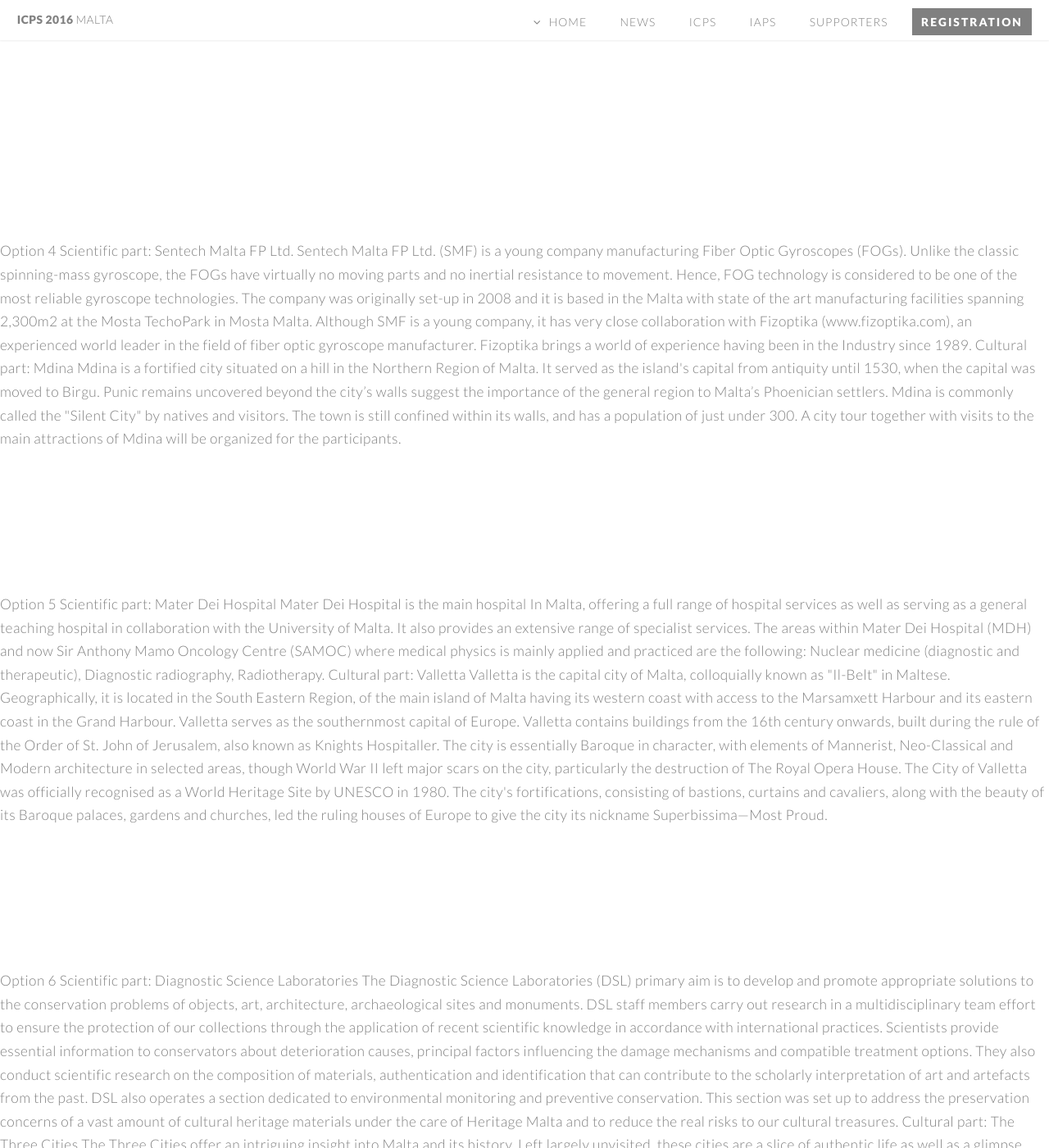
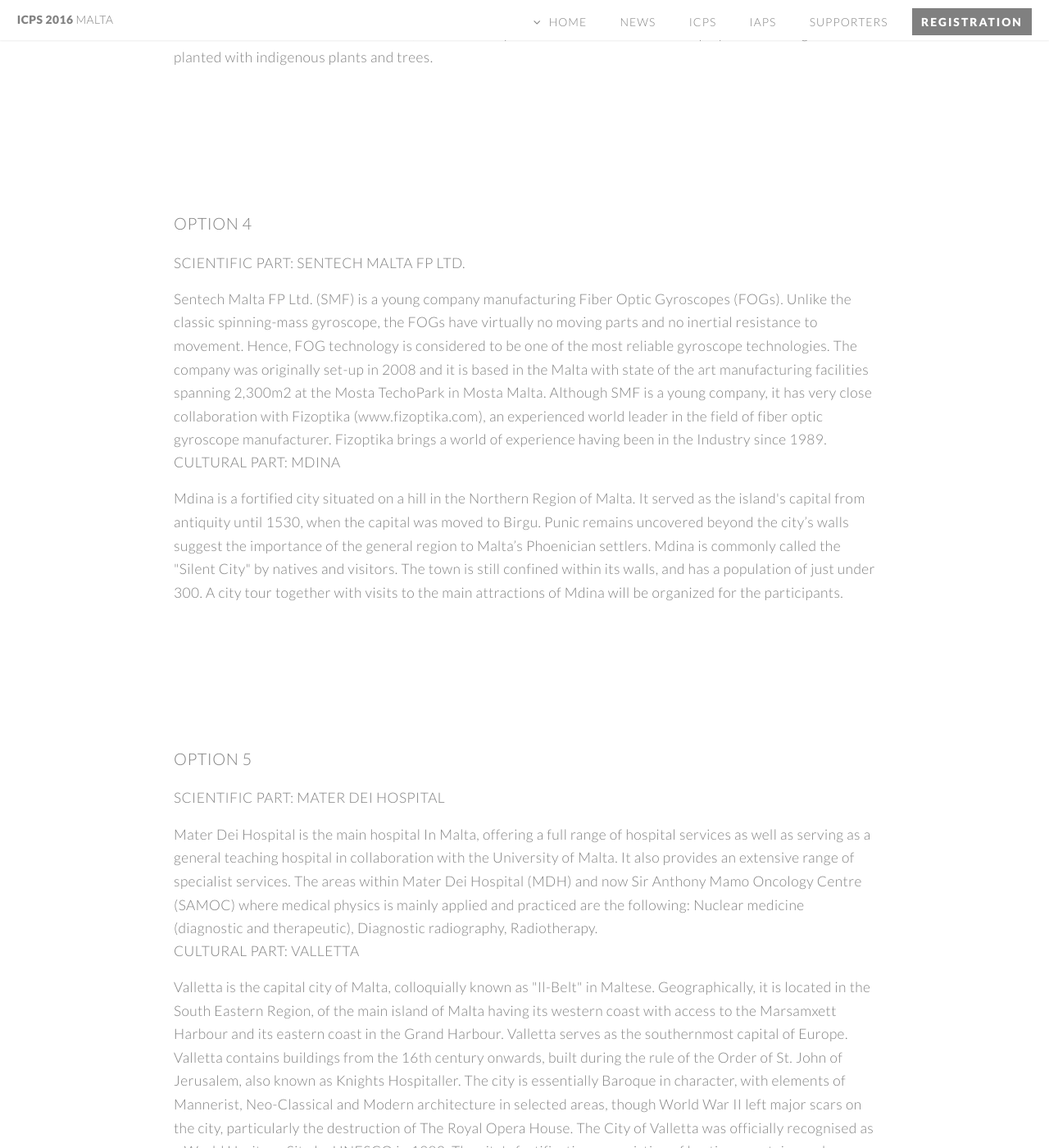
Before and after one commit to bread-on-toast/icps2016, a Jekyll site: the page built from programme/excursions.html, in a window 1280 px wide and 1400 px high, scrolled down 2676 px. Shown: the whole window at 82% size. Built offline with Jekyll 4.4.1, drawn with Linux system fonts in a browser that asks for light colours; nearby versions of some CDN libraries; some of the changed text lies outside the part shown.

Commit message:
Excursions commit

```diff
--- a/programme/excursions.html
+++ b/programme/excursions.html
@@ -13,7 +13,7 @@ subTitle: Several excursions to a wide range of locations will take place. You w
     In RADAR (Radio Detection and Ranging), radio pulses are transmitted, in a highly focused beam, by a radar antenna and are reflected off objects and returned to a receiver at the antenna. The radar's computer determines the direction of the rain from the azimuth (orientation) of the antenna, and the distance to the rain from the time taken for the radar signal to return to the receiver. The "reflecting power" of the rainfall (which depends on the size of the raindrops and their concentration) is also calculated, thus providing an estimate of rainfall intensity unit used is the dBz.
     In short the display produced by the radar's computer gives a horizontal map of where rain is falling and an estimate of how heavily it is falling. This particular radar image shows the rate of rainfall in millimetres per hour of the 'echoes' produced.
 
-    Cultural part: Ħaġar Qim and Mnajdra
+    <h4>Cultural part: Ħaġar Qim and Mnajdra</h4>
 
     Ħaġar Qim and Mnajdra are two megalithic temple complexes found on the Mediterranean island of Malta, dating from 3600-3200 BC. These Megalithic Temples are amongst the most ancient religious sites on Earth, described by the World Heritage Sites committee as "unique architectural masterpieces." In 1992 UNESCO recognized Ħaġar Qim and Mnajrdra together with two other Maltese megalithic structures as World Heritage Sites.
 
@@ -28,7 +28,7 @@ subTitle: Several excursions to a wide range of locations will take place. You w
 
     The Metrilogy labs at Kordin Business Incubation Centre, have been progressively built up as of 2004. Today these facilities are capapble of calibration in 7 measurement quantities supported by state of the art equipment and highly skilled scientists and technicians. The fields of operation are in: Mass; Pressure (Calibration of analogue and digital manometers); Length ( Verifciaton of block gauges); Temperature (Calibration, of contact thermometry sensing devices, pasteurizers, incubators, storage facilities and cold rooms, among others); Electricity (Calibration of DC/AC electrical devices); Humidity; Time and Frequency.
 
-    Cultural part: The Three Cities
+    <h4>Cultural part: The Three Cities</h4>
 
     The Three Cities offer an intriguing insight into Malta and its history. Left largely unvisited, these cities are a slice of authentic life as well as a glimpse into Malta's maritime fortunes.
 
@@ -40,6 +40,7 @@ subTitle: Several excursions to a wide range of locations will take place. You w
 
 <section class="style4 wrapper container">
     <h3>Option 3</h3>
+
     <h4>Scientific part: <a href="http://www.lifesciencespark.com">Life Sciences Park Malta</a></h4>
 
     Malta’s Life Sciences Park offers locations for start-ups and existing companies and is geared towards advanced pharmaceutical research and business development. The Park’s goal is to intensify cooperation in the areas of education, research and innovation by providing state of the art infrastructures, creating access to scarce expertise and increasing access to grants and funds. In doing so the park’s mission is to become a leading district in the coming years. Ultimately, The Life Sciences Park represents a focal point connecting university students, researchers, lecturers, hospital professional staff and industry to interact and establish new technology and research-based firms as well as clusters.
@@ -56,43 +57,40 @@ subTitle: Several excursions to a wide range of locations will take place. You w
 </section>
 
 <section class="style4 wrapper container">
-</section>
+    <h3>Option 4</h3>
 
-Option 4
-
-Scientific part: Sentech Malta FP Ltd.
+    <h4>Scientific part: <a href="http://www.sentech.com.mt">Sentech Malta FP Ltd.</a></h4>
 
     Sentech Malta FP Ltd. (SMF) is a young company manufacturing Fiber Optic Gyroscopes (FOGs). Unlike the classic spinning-mass gyroscope, the FOGs have virtually no moving parts and no inertial resistance to movement. Hence, FOG technology is considered to be one of the most reliable gyroscope technologies.
 
     The company was originally set-up in 2008 and it is based in the Malta with state of the art manufacturing facilities spanning 2,300m2 at the Mosta TechoPark in Mosta Malta.  Although SMF is a young company, it has very close collaboration with Fizoptika (www.fizoptika.com), an experienced world leader in the field of fiber optic gyroscope manufacturer. Fizoptika brings a world of experience having been in the Industry since 1989.
 
-Cultural part: Mdina
+    <h4>Cultural part: Mdina</h4>
 
     Mdina is a fortified city situated on a hill in the Northern Region of Malta. It served as the island's capital from antiquity until 1530, when the capital was moved to Birgu. Punic remains uncovered beyond the city’s walls suggest the importance of the general region to Malta’s Phoenician settlers. Mdina is commonly called the "Silent City" by natives and visitors. The town is still confined within its walls, and has a population of just under 300. A city tour together with visits to the main attractions of Mdina will be organized for the participants.
 
-<section class="style4 wrapper container">
 </section>
 
-Option 5
+<section class="style4 wrapper container">
+    <h3>Option 5</h3>
 
-Scientific part: Mater Dei Hospital
+    <h4>Scientific part: <a href="https://health.gov.mt/en/Pages/health.aspx">Mater Dei Hospital</a></h4>
 
     Mater Dei Hospital is the main hospital In Malta, offering a full range of hospital services as well as serving as a general teaching hospital in collaboration with the University of Malta. It also provides an extensive range of specialist services. The areas within Mater Dei Hospital (MDH) and now Sir Anthony Mamo Oncology Centre (SAMOC) where medical physics is mainly applied and practiced are the following: Nuclear medicine (diagnostic and therapeutic), Diagnostic radiography, Radiotherapy.
 
-Cultural part: Valletta
+    <h4>Cultural part: Valletta</h4>
 
     Valletta is the capital city of Malta, colloquially known as "Il-Belt" in Maltese. Geographically, it is located in the South Eastern Region, of the main island of Malta having its western coast with access to the Marsamxett Harbour and its eastern coast in the Grand Harbour. Valletta serves as the southernmost capital of Europe.
 
     Valletta contains buildings from the 16th century onwards, built during the rule of the Order of St. John of Jerusalem, also known as Knights Hospitaller. The city is essentially Baroque in character, with elements of Mannerist, Neo-Classical and Modern architecture in selected areas, though World War II left major scars on the city, particularly the destruction of The Royal Opera House. The City of Valletta was officially recognised as a World Heritage Site by UNESCO in 1980.
 
     The city's fortifications, consisting of bastions, curtains and cavaliers, along with the beauty of its Baroque palaces, gardens and churches, led the ruling houses of Europe to give the city its nickname Superbissima—Most Proud.
+</section>
 
 <section class="style4 wrapper container">
-</section>
+    <h3>Option 6</h3>
 
-Option 6
-
-Scientific part: Diagnostic Science Laboratories
+    <h4>Scientific part: <a href="http://heritagemalta.org">Diagnostic Science Laboratories</a></h4>
 
     The Diagnostic Science Laboratories (DSL) primary aim is to develop and promote appropriate solutions to the conservation problems of objects, art, architecture, archaeological sites and monuments.
 
@@ -100,7 +98,7 @@ DSL staff members carry out research in a multidisciplinary team effort to ensur
 
     DSL also operates a section dedicated to environmental monitoring and preventive conservation. This section was set up to address the preservation concerns of a vast amount of cultural heritage materials under the care of Heritage Malta and to reduce the real risks to our cultural treasures.
 
-Cultural part: The Three Cities
+    <h4>Cultural part: The Three Cities</h4>
 
     The Three Cities offer an intriguing insight into Malta and its history. Left largely unvisited, these cities are a slice of authentic life as well as a glimpse into Malta's maritime fortunes.
 
@@ -109,17 +107,19 @@ Their harbour inlets have been in use since Phoenician times: the docks always p
 
     The local communities here celebrate holy days and festas as nowhere else on the Islands. The most spectacular events are the Easter processions when statues of the "Risen Christ" are carried at a run through crowded streets.
 
-<section class="style4 wrapper container">
 </section>
 
-Option 7
+<section class="style4 wrapper container">
+    <h3>Option 7</h3>
 
-Scientific part: Mepa - Zejtun air quality station
+    <h4>Scientific part: <a href="https://www.mepa.org.mt">Mepa - Zejtun air quality station</a></h4>
 
     The Malta Environment and Planning Authority (MEPA) is the national agency responsible for land use planning and environmental regulation in Malta.  MEPA is also responsible for the implementation of around 200 Directives, Decisions and Regulations under the EU Environmental Acquis. MEPA is responsible for the monitoring of air pollution in ambient outdoor air and for coordinating policy measures. Air quality generally refers to the quantitative presence of potential harmful substances to life and to the environment in the air we breathe.
 
     Most pollutants are the result of anthropogenic activity, with the principal sources being power generation, industry and transport. This is particularly true in urban areas. The Zejtun station is one of the 5 real time air quality stations.  It is equipped with instruments measuring PM10, PM2.5, ozone, gaseous mercury and NOx.
 
-Cultural part: Tas-Silġ ruins at Dellimara
+    <h4>Cultural part: Tas-Silġ ruins at Dellimara</h4>
 
     Tas-Silġ is a rounded hilltop overlooking Marsaxlokk Bay, Malta, close to the city of Żejtun. Tas-Silġ is a multi-period sanctuary site covering all eras from Neolithic to the fourth century AD, and due to this it indicates to archaeologists several different layers of excavation. The site takes its name from the nearby Church of Our Lady of the Snows (Maltese: Knisja tal-Madonna tas-Silġ).
+
+</section>
```
Also changed, not shown: other parts of programme/excursions.html (+1 -1 lines). Lines whose indentation alone changed are shown as unchanged.
